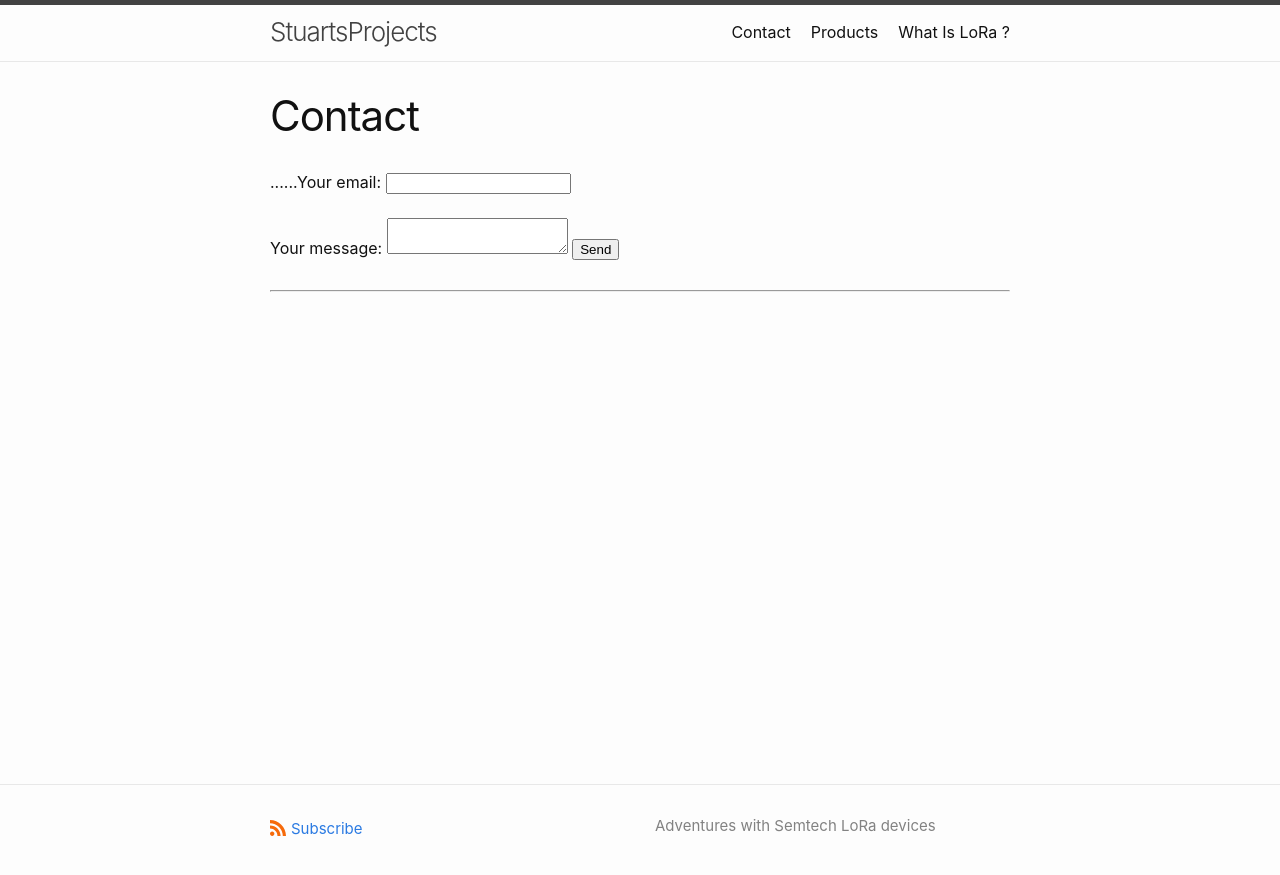
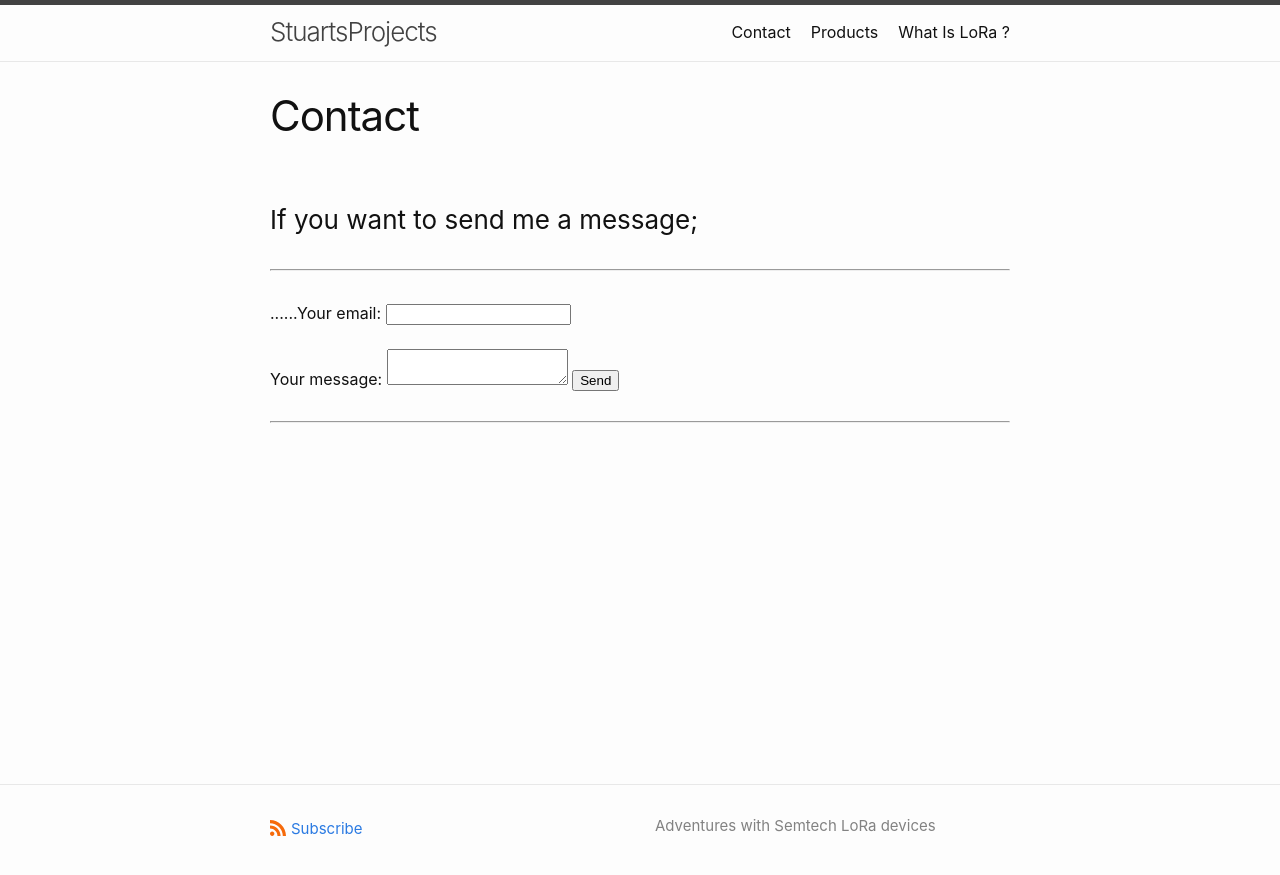
Before and after one commit to StuartsProjects/StuartsProjects.github.io, a Jekyll site: the page built from Contact.md, in a window 1280 px wide. Shown: the top 875 px of the page. Built offline with Jekyll 4.4.1, drawn with Linux system fonts in a browser that asks for light colours.

Commit message:
Change contact page

```diff
--- a/Contact.md
+++ b/Contact.md
@@ -2,6 +2,12 @@
 layout: post
 title: Contact
 ---
+
+### If you want to send me a message;
+
+----------
+
+
 {::nomarkdown}
 
 <form
```
